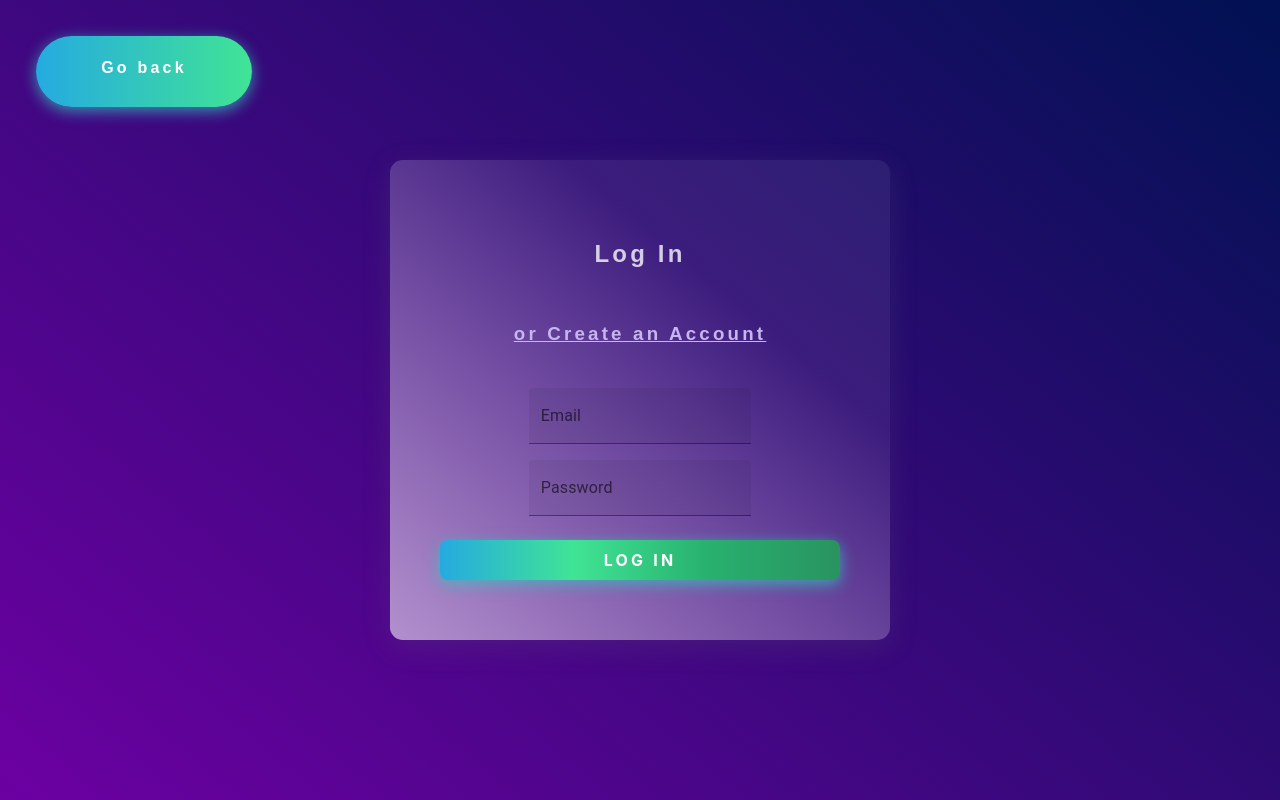
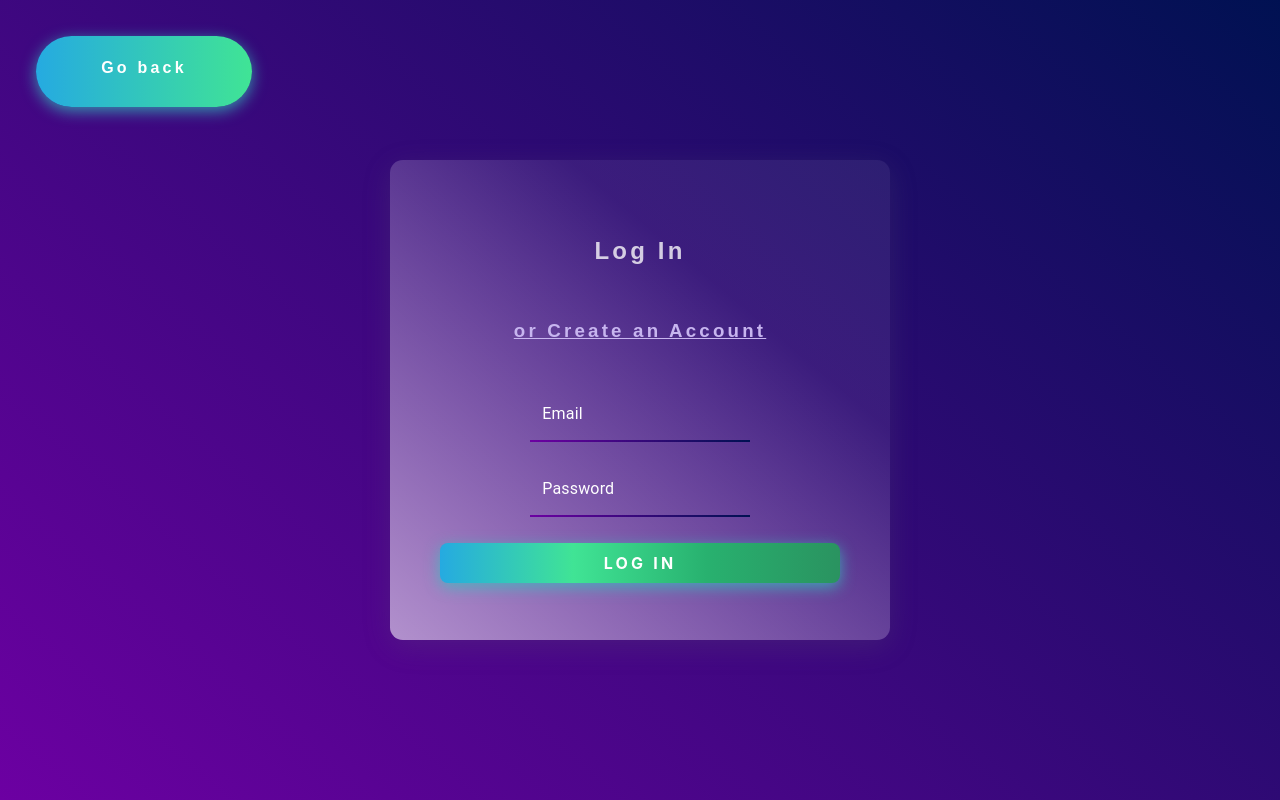
Before and after one commit to CJ484/LogInForm, a Next.js app: page /pages/login in a window 1280 px wide. Built offline with nearby package versions, Linux system fonts and the light colour scheme.

Commit message:
Update form input styles in UserLogIn component

```diff
--- a/app/Component/UserLogIn/index.tsx
+++ b/app/Component/UserLogIn/index.tsx
@@ -73,8 +73,9 @@ const UserLogIn = () => {
 					<h3>or Create an Account</h3>
 				</a>
 				<FormControl sx={{m: 1, width: '25ch'}} variant='filled'>
-					<InputLabel htmlFor='filled-adornment-email'>Email</InputLabel>
+					<InputLabel className={styles.form_input} htmlFor='filled-adornment-email'>Email</InputLabel>
 					<FilledInput
+						className={styles.form_input}
 						required
 						id='filled-adornment-email'
 						value={emailInput}
@@ -84,9 +85,10 @@ const UserLogIn = () => {
 					/>
 				</FormControl>
 				<FormControl sx={{m: 1, width: '25ch'}} variant='filled'>
-					<InputLabel htmlFor='filled-adornment-password'>Password</InputLabel>
+					<InputLabel className={styles.form_input} htmlFor='filled-adornment-password'>Password</InputLabel>
 					<FilledInput
 						required
+						className={styles.form_input}
 						id='filled-adornment-password'
 						type={showPassword ? 'text' : 'password'}
 						value={passwordInput}
```
